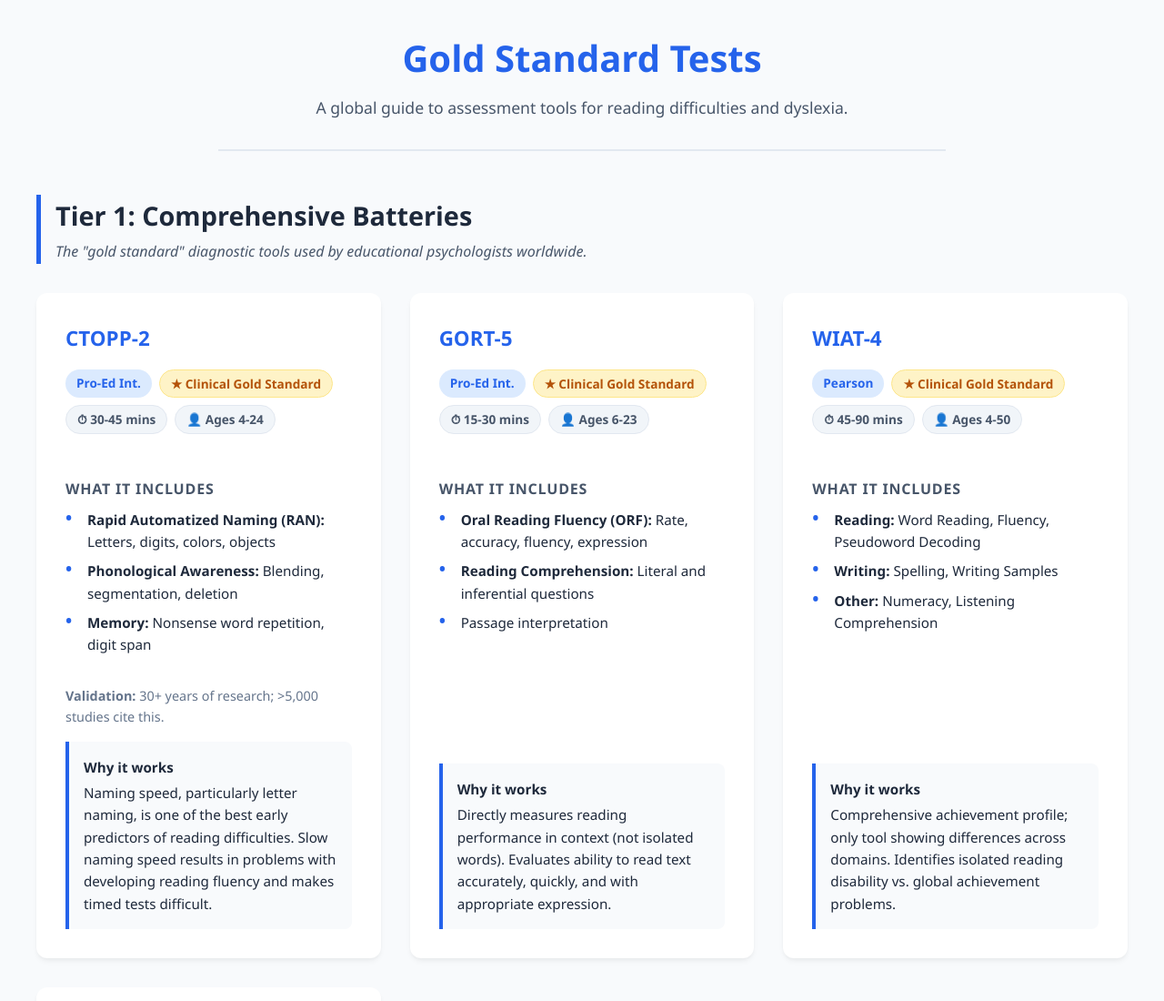
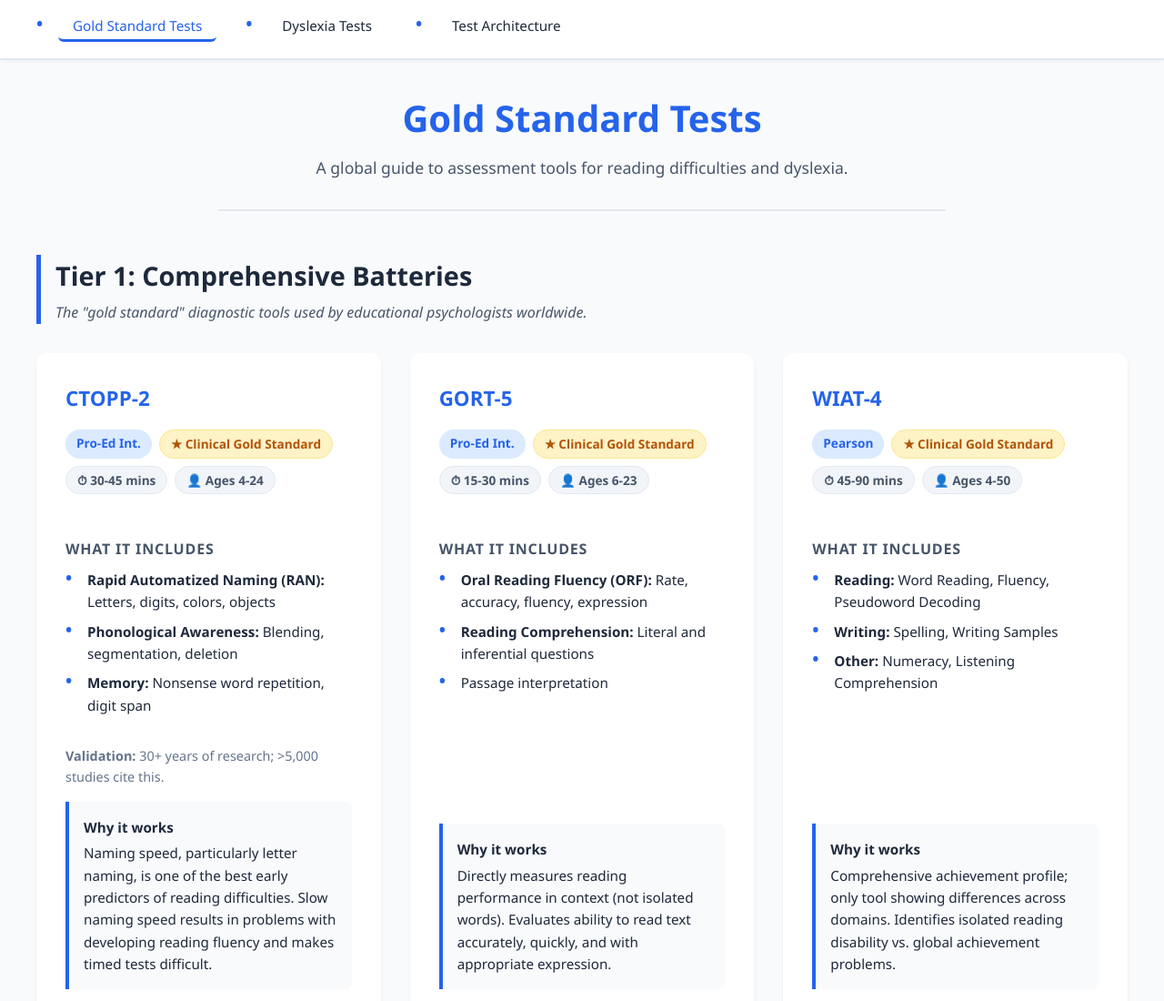
Before and after one commit to IITMRP-Assistive-Tech/IITMRP-Assistive-Tech.github.io, a plain HTML site: page index.html in a window 1280 px wide. Shown: the top 1100 px of the page at 91% size. Drawn offline with Linux system fonts and the light colour scheme.

Commit message:
added navbar

```diff
--- a/index.html
+++ b/index.html
@@ -184,14 +184,66 @@
             display: block;
         }
 
+        nav {
+            background: var(--bg-card);
+            border-bottom: 2px solid #e2e8f0;
+            padding: 0 2rem;
+            margin: -2rem -2rem 2rem -2rem;
+            box-shadow: 0 2px 4px -1px rgba(0, 0, 0, 0.05);
+        }
+
+        nav ul {
+            max-width: 1200px;
+            margin: 0 auto;
+            list-style: none;
+            display: flex;
+            gap: 2rem;
+            padding: 1rem 0;
+        }
+
+        nav a {
+            color: var(--text-main);
+            text-decoration: none;
+            font-weight: 500;
+            padding: 0.5rem 1rem;
+            border-radius: 6px;
+            transition: all 0.2s ease;
+        }
+
+        nav a:hover {
+            color: var(--primary);
+            background-color: var(--primary-light);
+        }
+
+        nav a.active {
+            color: var(--primary);
+            border-bottom: 3px solid var(--primary);
+            padding-bottom: calc(0.5rem - 3px);
+        }
+
         @media (max-width: 768px) {
             body { padding: 1rem; }
             h1 { font-size: 2rem; }
             .card-grid { grid-template-columns: 1fr; }
+            nav {
+                padding: 0 1rem;
+                margin: -1rem -1rem 2rem -1rem;
+            }
+            nav ul {
+                gap: 1rem;
+                flex-wrap: wrap;
+            }
         }
     </style>
 </head>
 <body>
+    <nav>
+        <ul>
+            <li><a href="index.html" class="active">Gold Standard Tests</a></li>
+            <li><a href="Dyslexia-Test-SubTests.html">Dyslexia Tests</a></li>
+            <li><a href="combined-test-architecture.html">Test Architecture</a></li>
+        </ul>
+    </nav>
 
     <header>
         <h1>Gold Standard Tests</h1>
```
Also changed, not shown: Dyslexia-Test-SubTests.html (+52 -0 lines), combined-test-architecture.html (+52 -0 lines).
